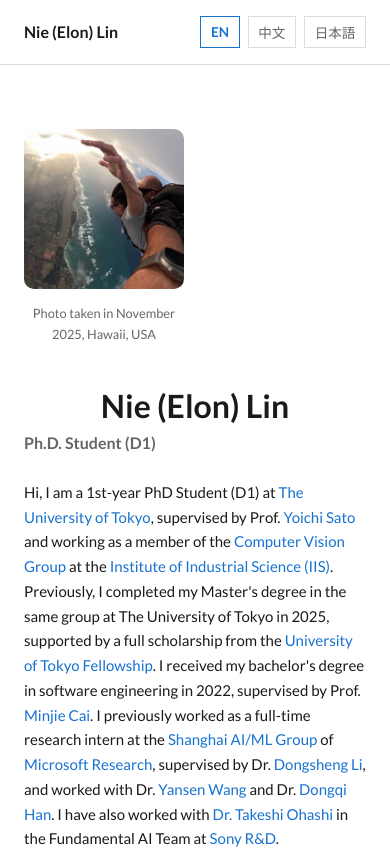
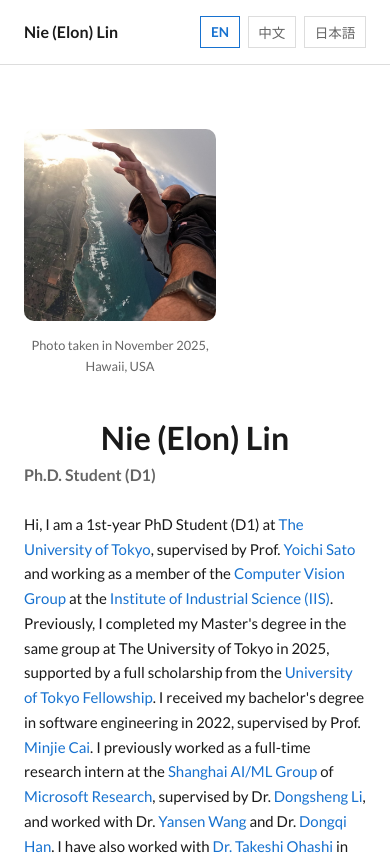
Before and after one commit to lin-nie/lin-nie.github.io, a Vue app: page / in a window 390 px wide. Shown: the top 855 px of the page. Built offline with nearby package versions, Linux system fonts and the light colour scheme.

Commit message:
Enlarge profile photo within the narrower layout

```diff
--- a/src/components/ProfileSection.vue
+++ b/src/components/ProfileSection.vue
@@ -70,7 +70,7 @@ const { content } = useLocale()
 
 .profile__photo-wrap {
   flex-shrink: 0;
-  width: 12.5rem;
+  width: 16rem;
 }
 
 .profile__photo {
@@ -172,7 +172,7 @@ const { content } = useLocale()
   }
 
   .profile__photo-wrap {
-    width: 10rem;
+    width: 12rem;
   }
 
   .profile__contact {
```
